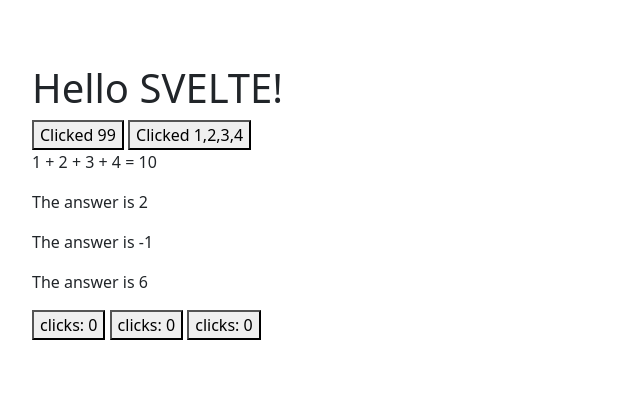
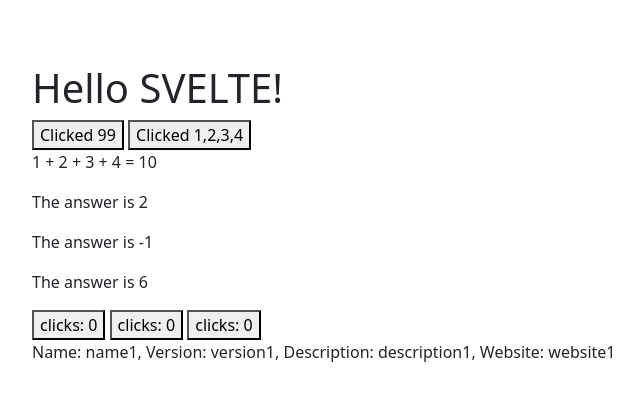
Before and after one commit to IgorOffline/beyond-runes, a SvelteKit app in the folder first/: page / in a window 1280 px wide. Shown: the top 400 px of the page, without its empty margins (224-867 px from the left). Built offline with nearby package versions, Linux system fonts and the light colour scheme.

Commit message:
Svelte, spread props

```diff
--- /dev/null
+++ b/first/src/lib/SpreadProps.svelte
@@ -0,0 +1,7 @@
+<script>
+	let { name, version, description, website } = $props();
+</script>
+
+<p>
+	Name: {name}, Version: {version}, Description: {description}, Website: {website}
+</p>
--- a/first/src/routes/+page.svelte
+++ b/first/src/routes/+page.svelte
@@ -1,6 +1,7 @@
 <script lang="ts">
 	import Nested from '$lib/Nested.svelte';
 	import FirstCounter from '$lib/FirstCounter.svelte';
+	import SpreadProps from '$lib/SpreadProps.svelte';
 	let name = 'Svelte';
 	let count = $state(99);
 	function increment() {
@@ -16,6 +17,12 @@
 	$inspect(numbers).with((inspected) =>
 		console.log(`inspected= ${inspected}, numbers= ${numbers}`)
 	);
+	const spread = {
+		name: 'name1',
+		version: 'version1',
+		description: 'description1',
+		website: 'website1'
+	};
 </script>
 
 <h1>Hello {name.toUpperCase()}!</h1>
@@ -32,3 +39,4 @@
 <FirstCounter />
 <FirstCounter />
 <FirstCounter />
+<SpreadProps {...spread} />
```
